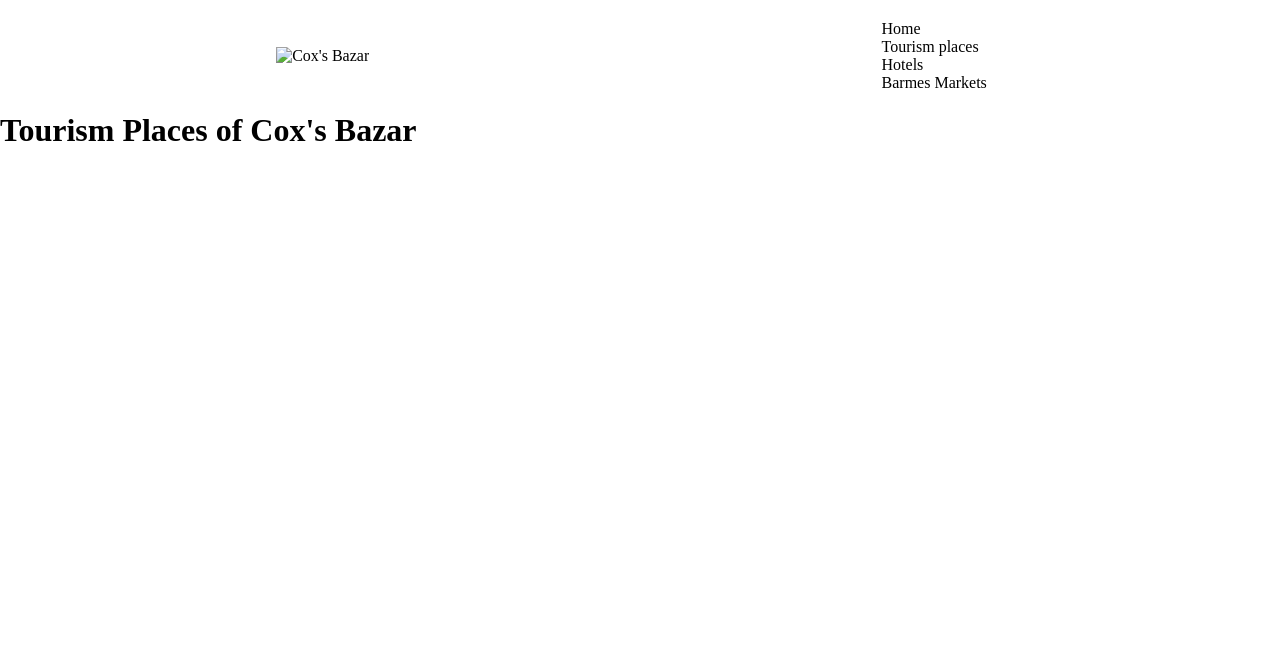
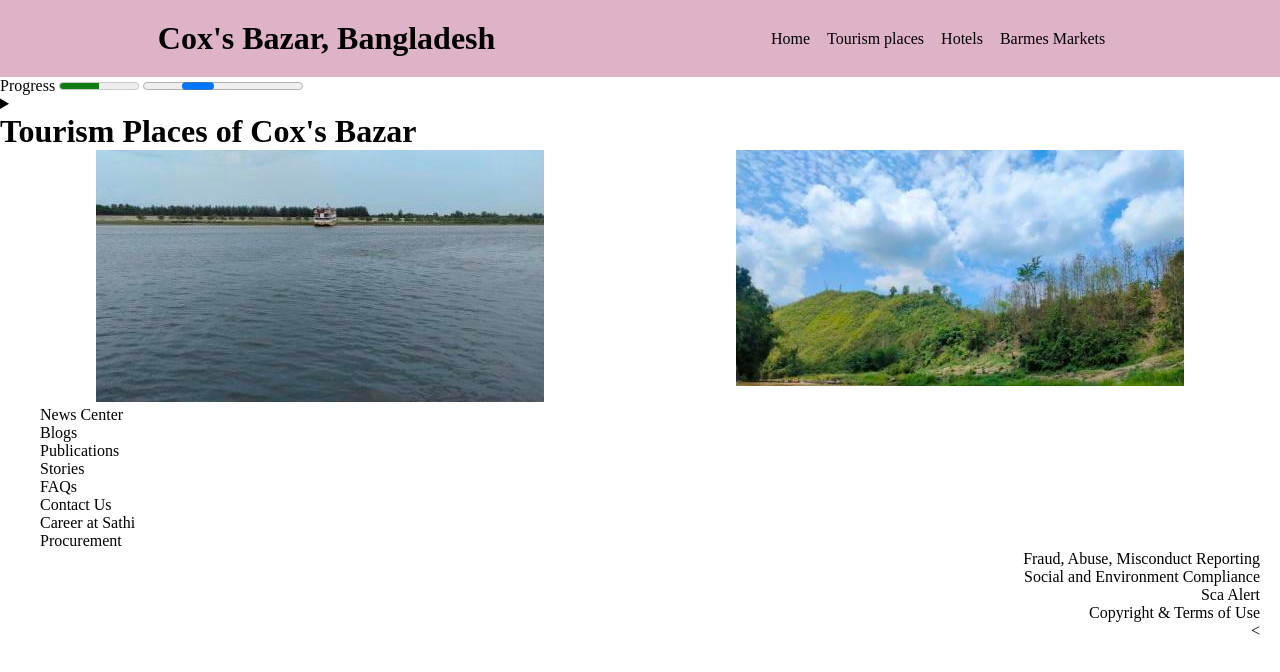
Before and after one commit to bnafak/coxs-bazar, a plain HTML site: page index.html in a window 1280 px wide. Drawn offline with Linux system fonts and the light colour scheme.

Commit message:
logo added

```diff
--- a/index.html
+++ b/index.html
@@ -1,5 +1,6 @@
 <!DOCTYPE html>
 <html lang="en">
+
 <head>
     <meta charset="UTF-8">
     <meta http-equiv="X-UA-Compatible" content="IE=edge">
@@ -7,11 +8,12 @@
     <title>Cox's Bazar</title>
     <link rel="stylesheet" href="style.css">
 </head>
+
 <body>
     <header>
         <div class="nav_bar">
             <div class="logo">
-                <img src="" alt="Cox's Bazar">
+              <h1>Cox's Bazar, Bangladesh</h1>
             </div>
             <nav>
                 <div class="menus">
@@ -22,11 +24,58 @@
                 </div>
             </nav>
         </div>
+    </header>
+    <main>
+        <label for="disk">Progress</label>
+        <meter id="disk" value="0.5"> </meter>
+        <progress id="">
+        </progress>
 
+        <Details>
+            <summary>
+                <h1>Tourism Places of Cox's Bazar</h1>
+            </summary>
+            <p>Lorem ipsum dolor sit amet consectetur adipisicing elit. Rem, sed ducimus. Vitae quaerat, delectus enim fuga fugiat commodi ex amet, quos in deserunt quo quasi veritatis facilis dolorem! Aut, debitis?</p>
+        </Details>
 
+        <section class="banner">
+            <div class="left-baner">
+                <img src="images/nunia.jpg" alt="">
+            </div>
+            <div class="right-baner">
+                <img src="images/IMG20220506103748.jpg" alt="">
+            </div>
+        </section>
 
-    </header>
-    <h1>Tourism Places of Cox's Bazar</h1>
+    </main>
 
-</body>
+    <div class=" footer-03 ">
+        <ul>
+            <li>News Center</li>
+            <li>Blogs</li>
+            <li>Publications</li>
+            <li>Stories</li>
+        </ul>
+    </div>
+    <div class=" footer-04 ">
+        <ul>
+            <li>FAQs</li>
+            <li>Contact Us</li>
+            <li>Career at Sathi</li>
+            <li>Procurement</li>
+        </ul>
+    </div>
+    <div class=" footer-05 ">
+        <ul>
+            <li><i class="fa-solid fa-s "><i class="fa-solid fa-hammer "></i></i>
+            </li>
+            <li>Fraud, Abuse, Misconduct Reporting</li>
+            <li>Social and Environment Compliance</li>
+            <li>Sca Alert</li>
+            <li>Copyright & Terms of Use</li>
+            <li class="icon"><i class="fa-brands fa-square-facebook"></i><i class="fa-brands fa-square-twitter"></i><i
+                    class="fa-solid fa-magnifying-glass-dollar"></i><i class="fa-brands fa-square-youtube"></i></li>
+        </ul>
+        < </body>
+
 </html>
--- a/style.css
+++ b/style.css
@@ -5,6 +5,7 @@
 .nav_bar{
     padding:20px;
     list-style: none;
+    background-color: rgb(222, 179, 199);
     display: flex;
     align-items: center;
     justify-content: space-around;
@@ -14,3 +15,58 @@
     padding-right:7px;
     cursor:pointer;
 }
+.menus{
+    display: flex;
+}
+.banner{
+    display: flex;
+    justify-content: space-around;
+}
+
+.footer-01 {
+    flex: 1;
+    padding: 0 0 0 20px;
+    list-style: none;
+}
+
+.footer-01 ul li {
+    list-style: none;
+}
+
+.footer-02 {
+    flex: 1;
+    list-style: none;
+}
+
+.footer-02 ul li {
+    list-style: none;
+}
+
+.footer-03 {
+    flex: 1;
+    list-style: none;
+}
+
+.footer-03 ul li {
+    list-style: none;
+}
+
+.footer-04 {
+    flex: 1;
+    list-style: none;
+}
+
+.footer-04 ul li {
+    list-style: none;
+}
+
+.footer-05 {
+    flex: 2;
+    text-align: right;
+    padding: 0 20px 0 0;
+    list-style: none;
+}
+
+.footer-05 ul li {
+    list-style: none;
+}
```
Also changed, not shown: images/IMG20220506103748.jpg (added), images/Kollo_Hotel.jpg (added), images/Sea_Beach.jpg (added), images/coxbazar.jpg (added), images/dorsha.jpg (added), images/logo.ai.jpg (added), images/nature.jpg (added), images/nilachol.jpg (added), images/nunia.jpg (added), images/tube.jpg (added), 1 other file.
